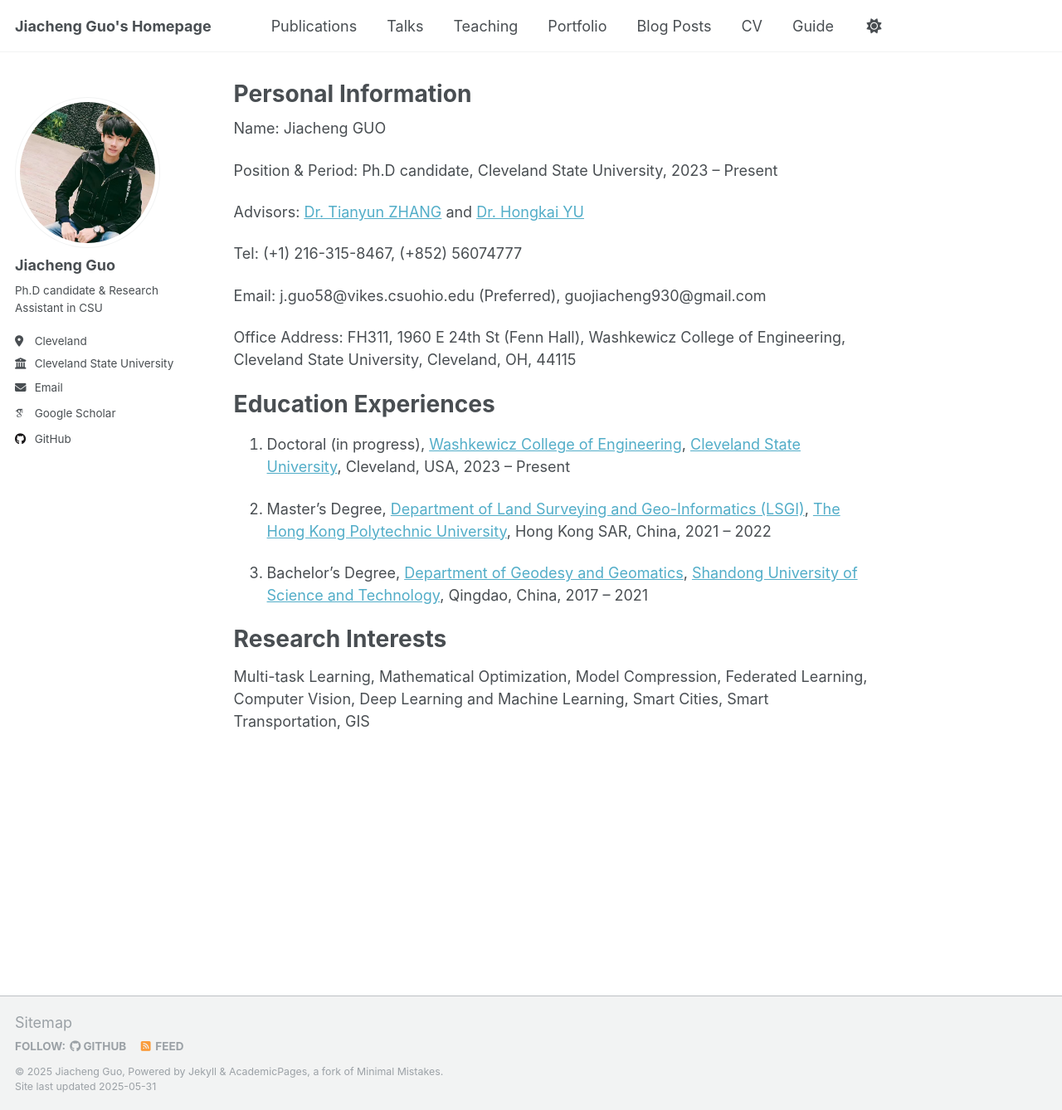
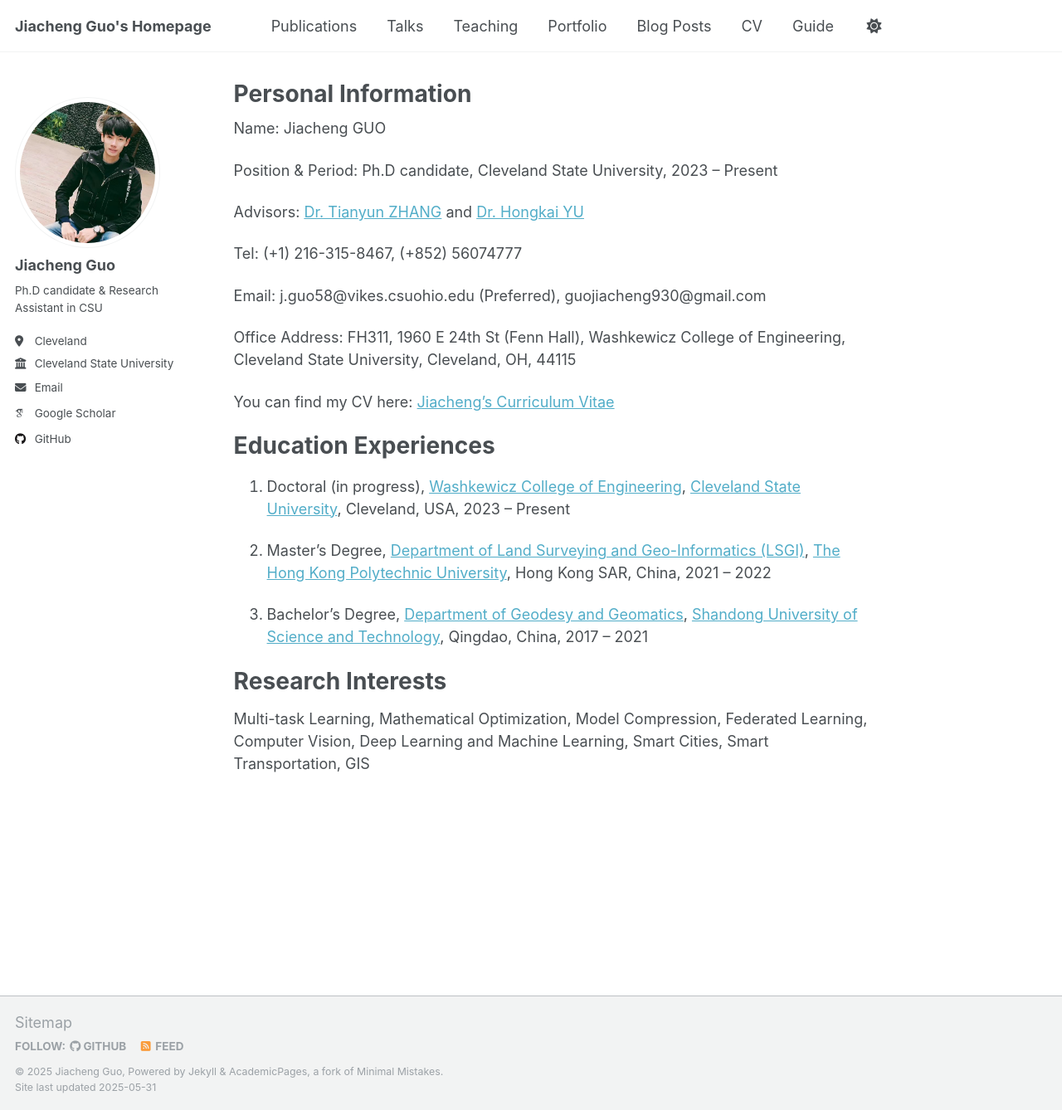
Before and after one commit to EngravedMemories/jiachengguo2011, a Jekyll site: the page built from _pages/about.md, in a window 1280 px wide and 1338 px high. Shown: the whole window at 83% size. Built offline with Jekyll 4.4.1, drawn with Linux system fonts in a browser that asks for light colours; some web fonts are replaced.

Commit message:
Update about.md

```diff
--- a/_pages/about.md
+++ b/_pages/about.md
@@ -19,6 +19,8 @@ Email: j.guo58@vikes.csuohio.edu (Preferred), guojiacheng930@gmail.com
 
 Office Address: FH311, 1960 E 24th St (Fenn Hall), Washkewicz College of Engineering, Cleveland State University, Cleveland, OH, 44115
 
+You can find my CV here: [Jiacheng's Curriculum Vitae](../asset/CV_Jiacheng_Guo.pdf)
+
 Education Experiences
 ======
 1. Doctoral (in progress), [Washkewicz College of Engineering](https://engineering.csuohio.edu/), [Cleveland State University](https://www.csuohio.edu/), Cleveland, USA, 2023 -- Present
```
